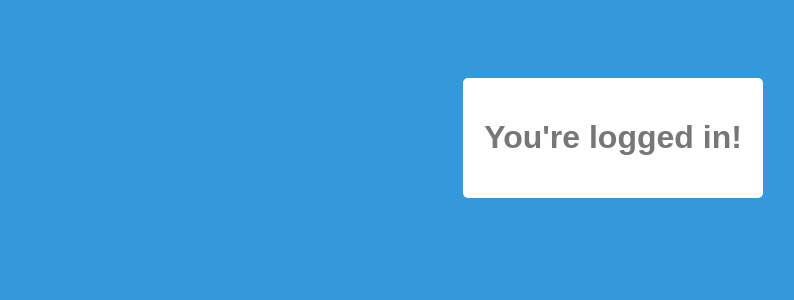
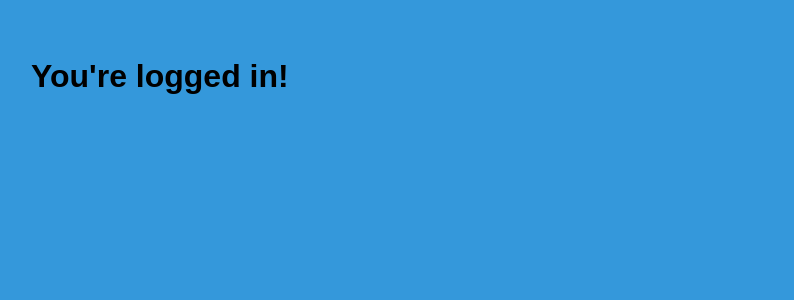
Before and after one commit to ace-gabriel/logins, a Flask app: page /home in a window 1280 px wide. Shown: the top 300 px of the page, without its empty margins (27-821 px from the left). Run offline with Flask 2, Linux system fonts and the light colour scheme; the visitor is signed in with stand-in values (Sample User, id 1).

Commit message:
Update logged_in.html

```diff
--- a/application/templates/logged_in.html
+++ b/application/templates/logged_in.html
@@ -1,11 +1,3 @@
 <link rel="stylesheet" href="/static/style.css" type="text/css">
-<form action="/login" method="POST">
-<div class="login">
-<div class="login-screen">
-<div class="app-title">
+
 <h1>You're logged in!</h1>
-
-</div>
-</div>
-</div>
-</form>
```
